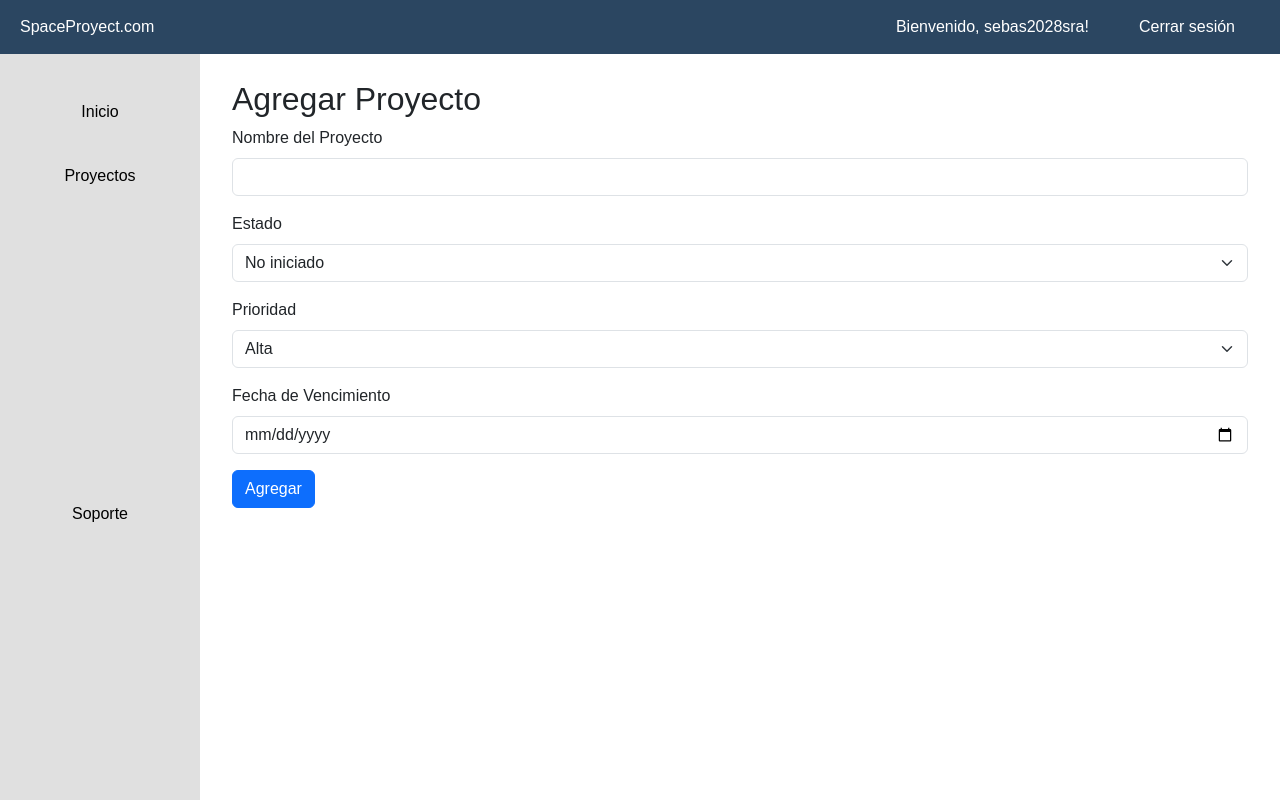
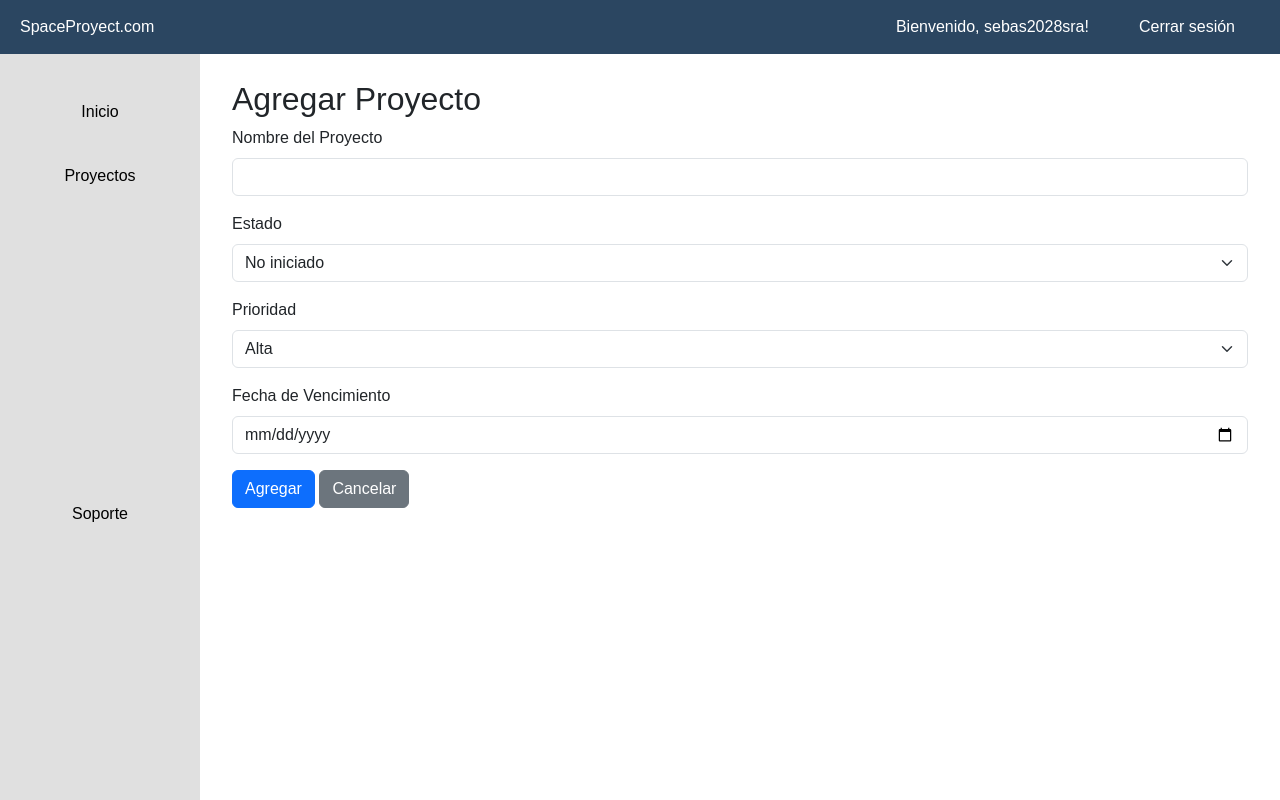
Before and after one commit to Sebas2028sra/Proyecto-Web, a Django app: page /agregar/ in a window 1280 px wide. Run offline with Django 5.2, Linux system fonts and the light colour scheme; a user stored in the database is signed in; data comes from the database, SQL or seed files in the repository; both versions use the stored data as it was after the commit.

Commit message:
Botones de cancelar

```diff
--- a/sistema/gestor/templates/proyectos/agregar.html
+++ b/sistema/gestor/templates/proyectos/agregar.html
@@ -32,6 +32,7 @@
             <input type="date" class="form-control" id="fecha_vencimiento" name="fecha_vencimiento" required>
         </div>
         <button type="submit" class="btn btn-primary">Agregar</button>
+        <a href="{% url 'index' %}" class="btn btn-secondary">Cancelar</a>
     </form>
 </div>
 {% endblock %}
--- a/sistema/gestor/templates/proyectos/editar.html
+++ b/sistema/gestor/templates/proyectos/editar.html
@@ -32,6 +32,7 @@
             <input type="date" class="form-control" id="fecha_vencimiento" name="fecha_vencimiento" value="{{ proyecto.fecha_vencimiento }}" required>
         </div>
         <button type="submit" class="btn btn-primary">Actualizar</button>
+        <a href="{% url 'index' %}" class="btn btn-secondary">Cancelar</a>
     </form>
 </div>
 {% endblock %}
```
Also changed, not shown: sistema/db.sqlite3.
